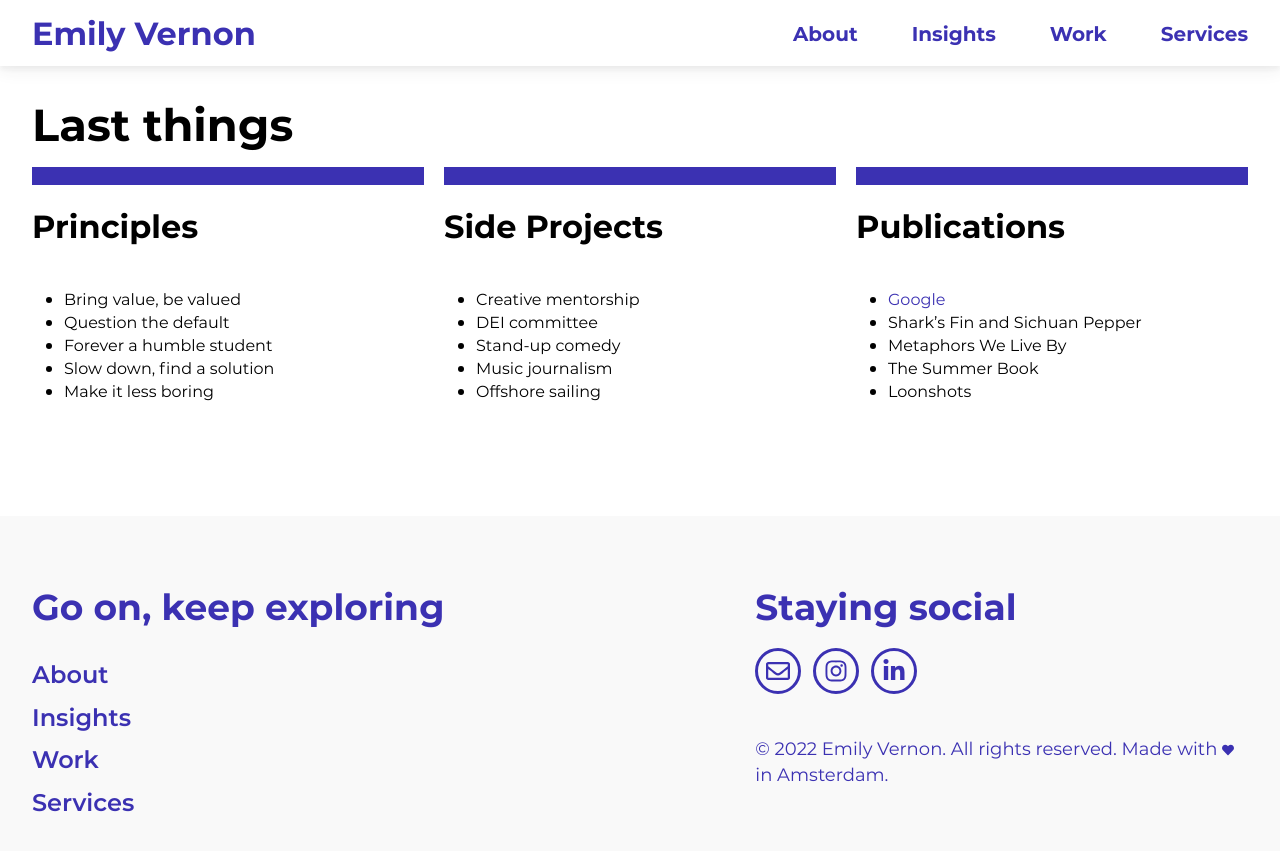
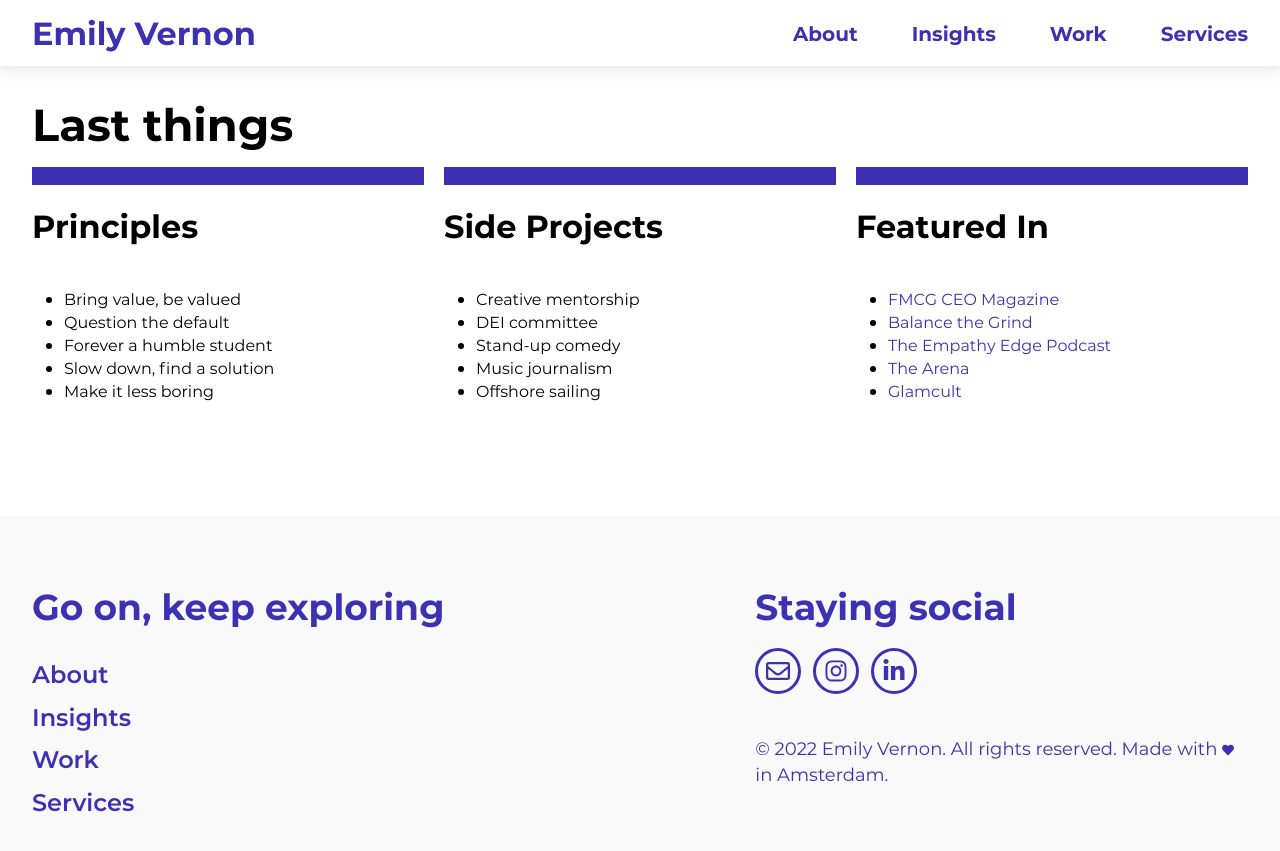
Before and after one commit to emilygv/emilyvernon.com, a Jekyll site: the page built from about.md, in a window 1280 px wide and 900 px high, scrolled down 1557 px. Shown: the top 851 px of the window. Built offline with Jekyll 4.4.1, drawn with Linux system fonts in a browser that asks for light colours.

Commit message:
Update last_things.yml

```diff
--- a/_data/last_things.yml
+++ b/_data/last_things.yml
@@ -14,10 +14,10 @@
     - Music journalism
     - Offshore sailing
 
-- title: Publications
+- title: Featured In
   description: |-
-    - [Google](google.com)
-    - Shark's Fin and Sichuan Pepper
-    - Metaphors We Live By
-    - The Summer Book
-    - Loonshots
+    - [FMCG CEO Magazine](https://www.fmcgceo.co.uk/the-dos-and-donts-of-brand-partnerships/)
+    - [Balance the Grind](https://balancethegrind.co/interviews/emily-vernon-global-experience-lead-at-reckitt/)
+    - [The Empathy Edge Podcast](https://podcasts.apple.com/us/podcast/emily-vernon-are-you-gathering-the-right-customer-insights/id1527435697?i=1000581524701)
+    - [The Arena](https://www.thearena.org.uk/how-to/how-to-navigate-creative-industry-sceptic-parents)
+    - [Glamcult](https://issuu.com/glamcult/docs/gc_editie_115_2015_56p_lowres_page/30)
```
